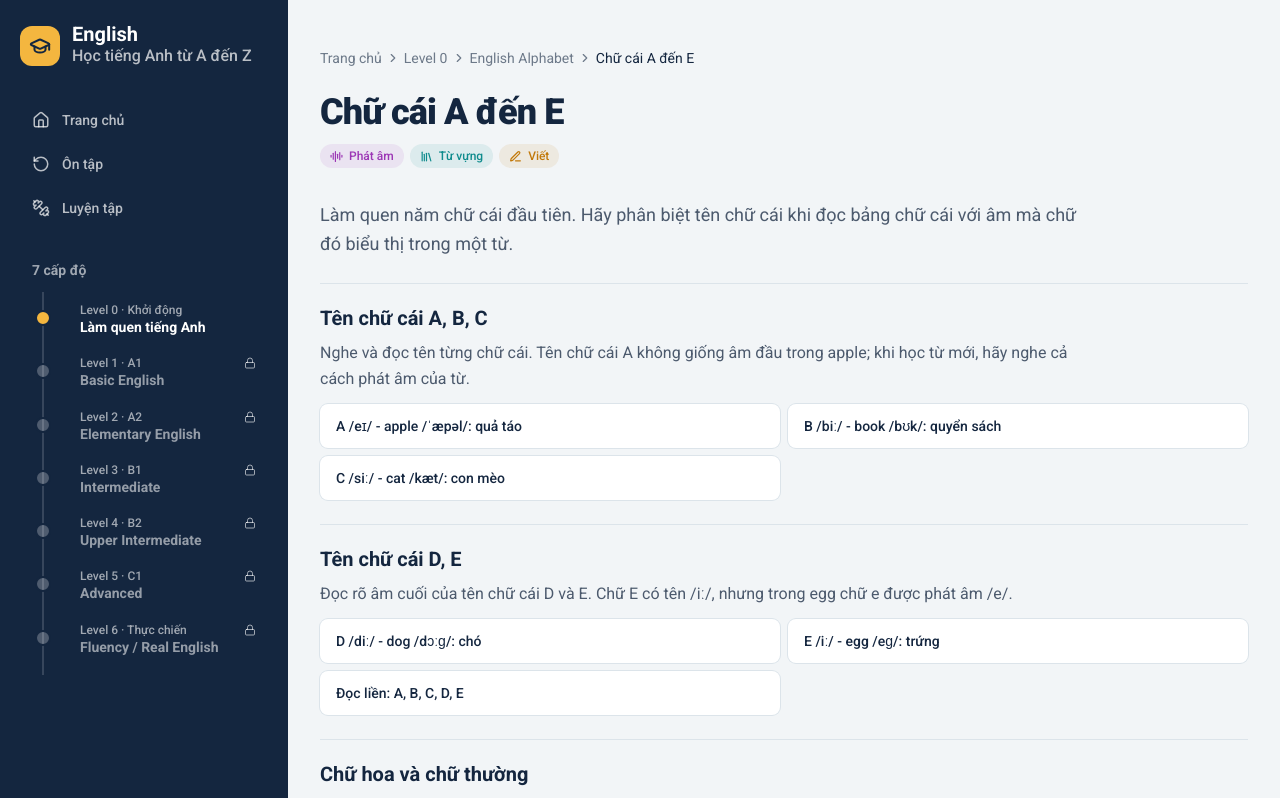
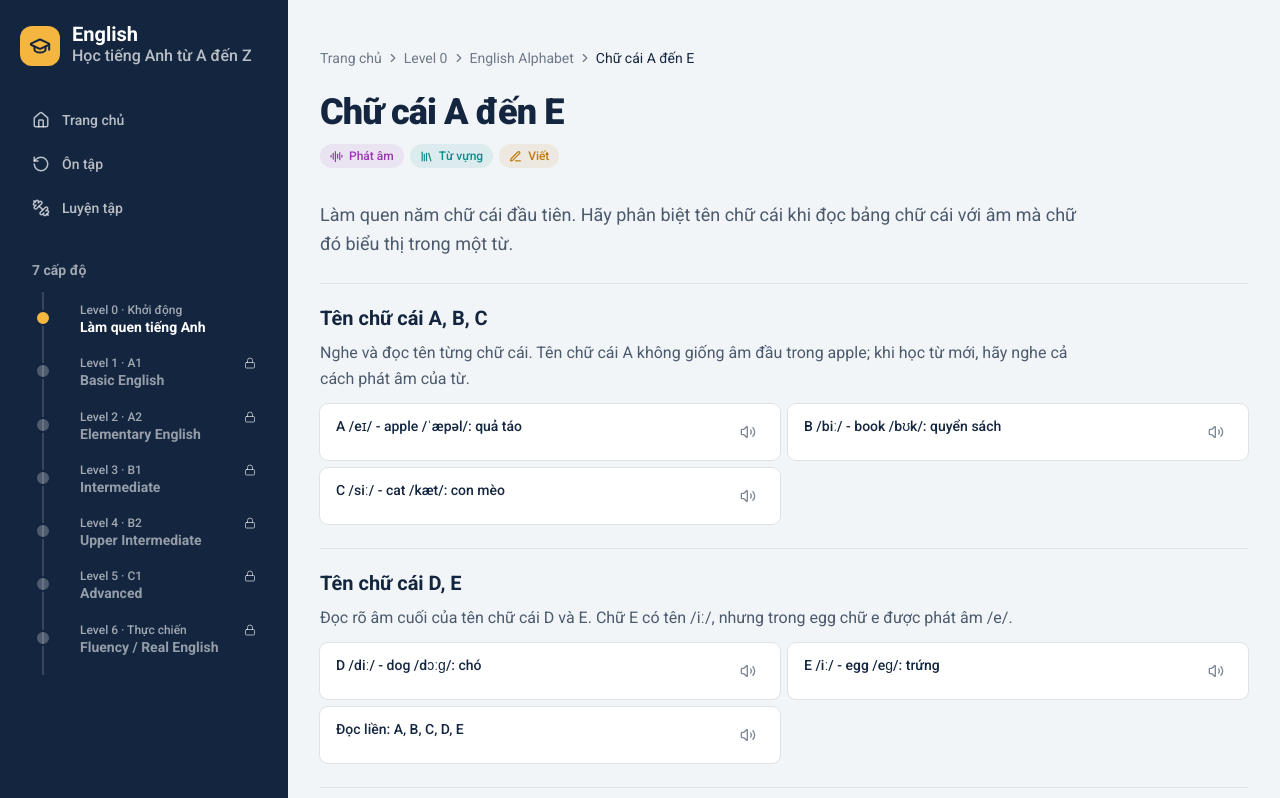
Before and after one commit to hungnguyen-kt/learn-english, a Next.js app: page /level/0/alphabet/a-e in a window 1280 px wide. Shown: the top 798 px of the page. Built offline with nearby package versions, Linux system fonts and the light colour scheme.

Commit message:
split code

```diff
--- a/components/AlphabetBoard.tsx
+++ b/components/AlphabetBoard.tsx
@@ -1,16 +1,15 @@
 "use client";
 
 import { useState } from "react";
-import { Volume2 } from "lucide-react";
 import { ALPHABET } from "@/lib/data";
+import SpeakButton from "@/components/SpeakButton";
 
 function speak(text: string) {
   if (typeof window === "undefined" || !("speechSynthesis" in window)) return;
   window.speechSynthesis.cancel();
-  const u = new SpeechSynthesisUtterance(text);
-  u.lang = "en-US";
-  u.rate = 1;
-  window.speechSynthesis.speak(u);
+  const utterance = new SpeechSynthesisUtterance(text);
+  utterance.lang = "en-US";
+  window.speechSynthesis.speak(utterance);
 }
 
 export default function AlphabetBoard() {
@@ -32,7 +31,7 @@ export default function AlphabetBoard() {
               key={l}
               onClick={() => {
                 setI(idx);
-                speak(l.toLocaleLowerCase());
+                speak(l.toLowerCase());
               }}
               aria-pressed={idx === i}
               className={`aspect-square rounded-xl font-display text-xl font-bold transition-colors ${
@@ -46,6 +45,21 @@ export default function AlphabetBoard() {
           ))}
         </div>
       </div>
+      <div className="mt-5 flex items-center justify-between gap-4 border-t border-mist pt-4">
+        <div>
+          <p className="font-display text-2xl font-bold">
+            {letter}{" "}
+            <span className="text-base font-medium text-ink/55">{viet}</span>
+          </p>
+          <p className="mt-1 text-sm text-ink/70">
+            <span className="font-semibold text-ink">{word}</span> · {meaning}
+          </p>
+        </div>
+        <SpeakButton
+          text={`${letter.toLowerCase()}. ${word}`}
+          label={`Đọc chữ ${letter} và từ ${word}`}
+        />
+      </div>
     </section>
   );
 }
--- a/components/IrregularVerbTable.tsx
+++ b/components/IrregularVerbTable.tsx
@@ -1,7 +1,7 @@
 "use client";
 
 import { useDeferredValue, useState } from "react";
-import { Volume2 } from "lucide-react";
+import SpeakButton from "@/components/SpeakButton";
 import verbData from "node-english-irregular-verbs";
 import irregularVerbData from "@/lib/irregular-verbs.json";
 
@@ -425,14 +425,6 @@ function matchesFilter(verb: Verb, filter: Filter) {
   return true;
 }
 
-function speakWord(word: string) {
-  if (typeof window === "undefined" || !("speechSynthesis" in window)) return;
-  window.speechSynthesis.cancel();
-  const utterance = new SpeechSynthesisUtterance(word);
-  utterance.lang = "en-US";
-  window.speechSynthesis.speak(utterance);
-}
-
 function exampleFor(verb: Verb, form: "base" | "past" | "participle") {
   const word = verb[
     form === "base"
@@ -482,19 +474,11 @@ function PronouncedForms({ value }: { value: string }) {
         >
           {index > 0 && <span aria-hidden="true">/</span>}
           <span>{form}</span>
-          <button
-            type="button"
-            onClick={() =>
-              speakWord(
-                form === "read" && pronunciation === "/red/" ? "red" : form,
-              )
-            }
-            aria-label={`Phát âm ${form}`}
-            title={`Phát âm ${form}`}
-            className="inline-flex size-7 items-center justify-center rounded-md text-ink/55 hover:bg-mist hover:text-sea"
-          >
-            <Volume2 size={15} aria-hidden="true" />
-          </button>
+          <SpeakButton
+            text={form === "read" && pronunciation === "/red/" ? "red" : form}
+            label={`Phát âm ${form}`}
+            className="size-7"
+          />
         </span>
       ))}
       {pronunciation && <span className="text-ink/55">({pronunciation})</span>}
--- a/components/LessonStudy.tsx
+++ b/components/LessonStudy.tsx
@@ -3,45 +3,110 @@
 import { useState } from "react";
 import { Check, RotateCcw, X } from "lucide-react";
 import type { LessonMaterial } from "@/lib/lesson-materials";
+import SpeakButton from "@/components/SpeakButton";
 
-export default function LessonStudy({ material }: { material: LessonMaterial }) {
+function spokenExample(example: string) {
+  const text = example
+    .replace(/^(?:Đọc liền|Đọc gọn|Luyện liền):\s*/i, "")
+    .replace(/\/[^/]+\//g, " ")
+    .replace(/\([^)]*\)/g, " ")
+    .split(/:\s*/)[0]
+    .replace(/[–—]/g, " ")
+    .replace(/\s+/g, " ")
+    .trim();
+
+  return text && !/[\p{M}đĐ]/u.test(text.normalize("NFD")) ? text : null;
+}
+
+export default function LessonStudy({
+  material,
+}: {
+  material: LessonMaterial;
+}) {
   const [selected, setSelected] = useState<number | null>(null);
   const [checked, setChecked] = useState(false);
   const correct = selected === material.check.answer;
 
   return (
     <div className="mt-8 space-y-6">
-      <p className="max-w-3xl text-lg leading-relaxed text-ink/75">{material.introduction}</p>
+      <p className="max-w-3xl text-lg leading-relaxed text-ink/75">
+        {material.introduction}
+      </p>
       {material.sections.map((section, index) => (
-        <section key={section.title} aria-labelledby={`lesson-section-${index}`} className="border-t border-mist pt-5">
-          <h2 id={`lesson-section-${index}`} className="font-display text-xl font-bold">{section.title}</h2>
-          <p className="mt-2 max-w-3xl leading-relaxed text-ink/75">{section.body}</p>
+        <section
+          key={section.title}
+          aria-labelledby={`lesson-section-${index}`}
+          className="border-t border-mist pt-5"
+        >
+          <h2
+            id={`lesson-section-${index}`}
+            className="font-display text-xl font-bold"
+          >
+            {section.title}
+          </h2>
+          <p className="mt-2 max-w-3xl leading-relaxed text-ink/75">
+            {section.body}
+          </p>
           <ul className="mt-3 grid gap-2 sm:grid-cols-2">
-            {section.examples.map((example) => (
-              <li key={example} className="rounded-lg bg-white px-4 py-3 text-sm font-medium ring-1 ring-mist">{example}</li>
-            ))}
+            {section.examples.map((example) => {
+              const text = spokenExample(example);
+              return (
+                <li
+                  key={example}
+                  className="flex items-start justify-between gap-2 rounded-lg bg-white px-4 py-3 text-sm font-medium ring-1 ring-mist"
+                >
+                  <span className="min-w-0 flex-1">{example}</span>
+                  {text && <SpeakButton text={text} label={`Đọc: ${text}`} />}
+                </li>
+              );
+            })}
           </ul>
         </section>
       ))}
 
-      <section aria-labelledby="lesson-check" className="rounded-2xl bg-ink p-5 text-white sm:p-6">
+      <section
+        aria-labelledby="lesson-check"
+        className="rounded-2xl bg-ink p-5 text-white sm:p-6"
+      >
         <div className="flex items-start justify-between gap-4">
           <div>
             <p className="text-sm font-semibold text-sun">Tự kiểm tra</p>
-            <h2 id="lesson-check" className="mt-1 font-display text-xl font-bold">{material.check.prompt}</h2>
+            <h2
+              id="lesson-check"
+              className="mt-1 font-display text-xl font-bold"
+            >
+              {material.check.prompt}
+            </h2>
           </div>
-          {checked && (correct ? <Check className="shrink-0 text-emerald-300" aria-label="Đáp án đúng" /> : <X className="shrink-0 text-rose-300" aria-label="Đáp án chưa đúng" />)}
+          {checked &&
+            (correct ? (
+              <Check
+                className="shrink-0 text-emerald-300"
+                aria-label="Đáp án đúng"
+              />
+            ) : (
+              <X
+                className="shrink-0 text-rose-300"
+                aria-label="Đáp án chưa đúng"
+              />
+            ))}
         </div>
         <fieldset className="mt-4 space-y-2">
           <legend className="sr-only">Chọn một đáp án</legend>
           {material.check.options.map((option, index) => (
-            <label key={option} className={`flex cursor-pointer items-center gap-3 rounded-lg border px-3 py-3 text-sm transition-colors ${selected === index ? "border-sun bg-white/10" : "border-white/15 hover:bg-white/5"}`}>
+            <label
+              key={option}
+              className={`flex cursor-pointer items-center gap-3 rounded-lg border px-3 py-3 text-sm transition-colors ${selected === index ? "border-sun bg-white/10" : "border-white/15 hover:bg-white/5"}`}
+            >
               <input
                 type="radio"
                 name="lesson-check"
                 value={index}
                 checked={selected === index}
-                onChange={() => { setSelected(index); setChecked(false); }}
+                onChange={() => {
+                  setSelected(index);
+                  setChecked(false);
+                }}
                 className="accent-yellow-300"
               />
               <span>{option}</span>
@@ -49,8 +114,12 @@ export default function LessonStudy({ material }: { material: LessonMaterial })
           ))}
         </fieldset>
         {checked && (
-          <p className={`mt-4 text-sm leading-relaxed ${correct ? "text-emerald-200" : "text-rose-200"}`} aria-live="polite">
-            {correct ? "Chính xác. " : "Chưa đúng. "}{material.check.explanation}
+          <p
+            className={`mt-4 text-sm leading-relaxed ${correct ? "text-emerald-200" : "text-rose-200"}`}
+            aria-live="polite"
+          >
+            {correct ? "Chính xác. " : "Chưa đúng. "}
+            {material.check.explanation}
           </p>
         )}
         <button
@@ -59,7 +128,11 @@ export default function LessonStudy({ material }: { material: LessonMaterial })
           onClick={() => setChecked(true)}
           className="mt-4 inline-flex items-center gap-2 rounded-lg bg-sun px-4 py-2.5 text-sm font-bold text-ink disabled:cursor-not-allowed disabled:opacity-50"
         >
-          {checked ? <RotateCcw size={16} aria-hidden /> : <Check size={16} aria-hidden />}
+          {checked ? (
+            <RotateCcw size={16} aria-hidden />
+          ) : (
+            <Check size={16} aria-hidden />
+          )}
           {checked ? "Kiểm tra lại" : "Kiểm tra đáp án"}
         </button>
       </section>
--- /dev/null
+++ b/components/SpeakButton.tsx
@@ -0,0 +1,33 @@
+"use client";
+
+import { Volume2 } from "lucide-react";
+
+export default function SpeakButton({
+  text,
+  label,
+  className = "",
+}: {
+  text: string;
+  label: string;
+  className?: string;
+}) {
+  function speak() {
+    if (typeof window === "undefined" || !("speechSynthesis" in window)) return;
+    window.speechSynthesis.cancel();
+    const utterance = new SpeechSynthesisUtterance(text);
+    utterance.lang = "en-US";
+    window.speechSynthesis.speak(utterance);
+  }
+
+  return (
+    <button
+      type="button"
+      onClick={speak}
+      aria-label={label}
+      title={label}
+      className={`inline-flex size-8 shrink-0 items-center justify-center rounded-md text-ink/55 hover:bg-mist hover:text-sea ${className}`}
+    >
+      <Volume2 size={16} aria-hidden="true" />
+    </button>
+  );
+}
```
Also changed, not shown: components/IPAChart.tsx (+103 -44 lines).
